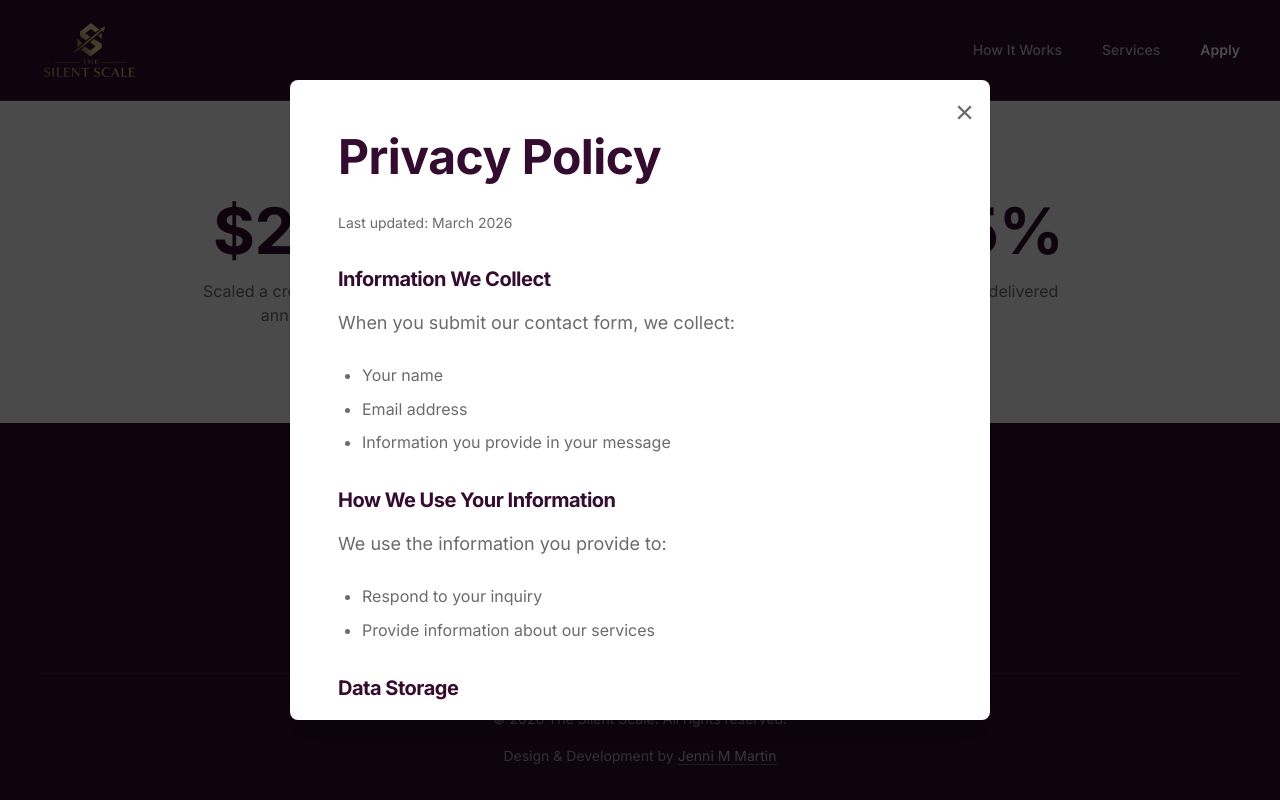
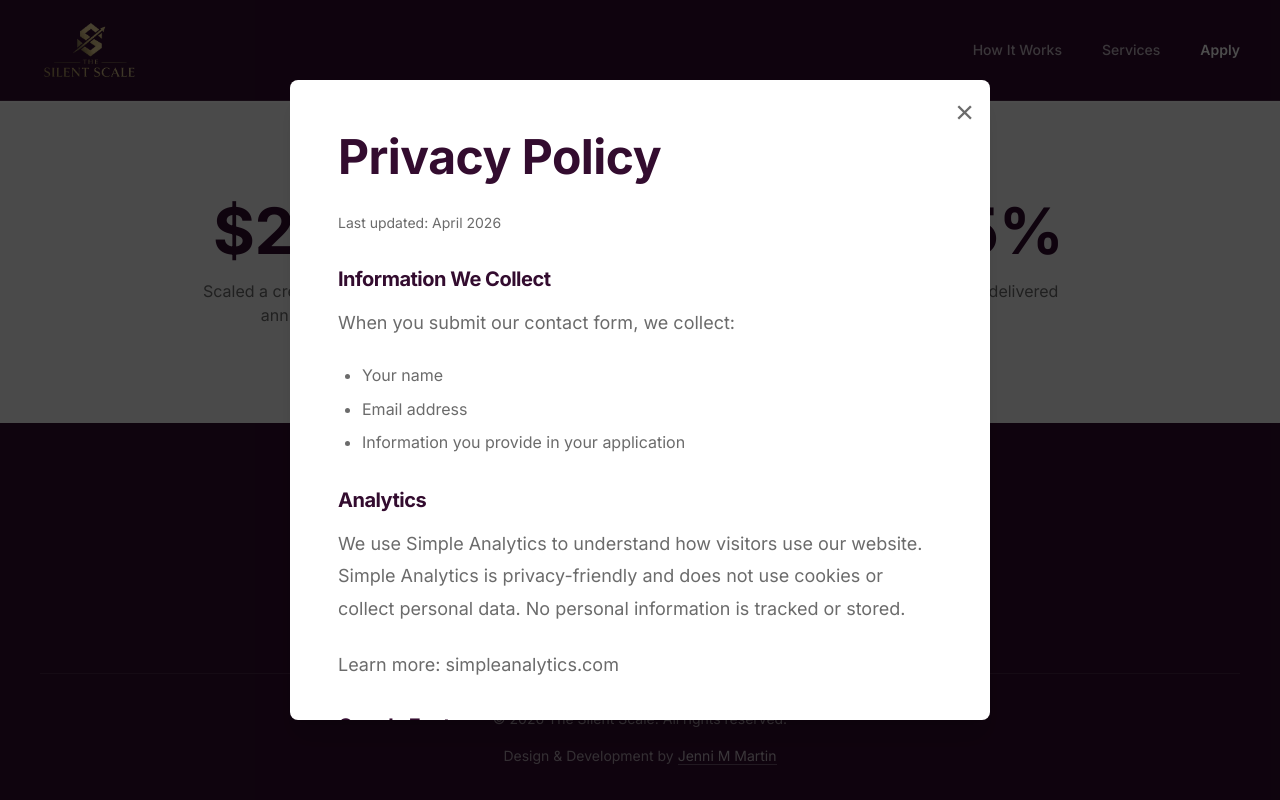
Before and after one commit to jennimmartin/the-silent-scale, a React (Vite) app: page / in a window 1280 px wide. Both pictures are taken after a click on the button "Privacy". Shown: the part 6610-7410 px from the top of the page. Built offline with nearby package versions, Linux system fonts and the light colour scheme.

Commit message:
Final update before launch

```diff
--- a/index.html
+++ b/index.html
@@ -35,9 +35,6 @@
     <meta property="og:url" content="https://thesilentscale.com" />
     <meta property="og:type" content="website" />
 
-    <!-- Favicon -->
-    <link rel="icon" type="image/png" href="" />
-
     <!-- Google Fonts -->
     <link rel="preconnect" href="https://fonts.googleapis.com" />
     <link rel="preconnect" href="https://fonts.gstatic.com" crossorigin />
@@ -45,9 +42,36 @@
       href="https://fonts.googleapis.com/css2?family=Inter:wght@400;500;600;700&display=swap"
       rel="stylesheet"
     />
+
+    <!-- Simple Analytics -->
+    <script
+      async
+      defer
+      src="https://scripts.simpleanalyticscdn.com/latest.js"
+    ></script>
+    <noscript
+      ><img
+        src="https://queue.simpleanalyticscdn.com/noscript.gif"
+        alt=""
+        referrerpolicy="no-referrer-when-downgrade"
+    /></noscript>
   </head>
   <body>
     <div id="root"></div>
+
+    <!-- Hidden form for Netlify Forms detection -->
+    <form name="contact" netlify netlify-honeypot="bot-field" hidden>
+      <input type="hidden" name="form-name" value="contact" />
+      <input type="text" name="bot-field" />
+      <input type="text" name="name" />
+      <input type="email" name="email" />
+      <input type="text" name="audienceSize" />
+      <input type="text" name="currentRevenue" />
+      <textarea name="buildGoal"></textarea>
+      <textarea name="biggestChallenge"></textarea>
+      <input type="text" name="platforms" />
+    </form>
+
     <script type="module" src="/src/main.jsx"></script>
   </body>
 </html>
--- a/src/components/PrivacyModal.jsx
+++ b/src/components/PrivacyModal.jsx
@@ -11,7 +11,7 @@ export default function PrivacyModal({ isOpen, onClose }) {
         </button>
 
         <h2>Privacy Policy</h2>
-        <p className="last-updated">Last updated: March 2026</p>
+        <p className="last-updated">Last updated: April 2026</p>
 
         <div className="privacy-content">
           <h3>Information We Collect</h3>
@@ -19,24 +19,70 @@ export default function PrivacyModal({ isOpen, onClose }) {
           <ul>
             <li>Your name</li>
             <li>Email address</li>
-            <li>Information you provide in your message</li>
+            <li>Information you provide in your application</li>
           </ul>
+
+          <h3>Analytics</h3>
+          <p>
+            We use Simple Analytics to understand how visitors use our website.
+            Simple Analytics is privacy-friendly and does not use cookies or
+            collect personal data. No personal information is tracked or stored.
+          </p>
+          <p>
+            Learn more:{" "}
+            <a
+              href="https://simpleanalytics.com"
+              target="_blank"
+              rel="noopener noreferrer"
+            >
+              simpleanalytics.com
+            </a>
+          </p>
+
+          <h3>Google Fonts</h3>
+          <p>
+            This website uses Google Fonts to display typography. Google Fonts
+            may set cookies to deliver fonts efficiently. No personal data is
+            collected through Google Fonts.
+          </p>
+          <p>
+            Learn more:{" "}
+            <a
+              href="https://developers.google.com/fonts/faq/privacy"
+              target="_blank"
+              rel="noopener noreferrer"
+            >
+              Google Fonts Privacy
+            </a>
+          </p>
 
           <h3>How We Use Your Information</h3>
           <p>We use the information you provide to:</p>
           <ul>
             <li>Respond to your inquiry</li>
+            <li>Evaluate partnership opportunities</li>
             <li>Provide information about our services</li>
           </ul>
 
           <h3>Data Storage</h3>
           <p>
-            Your information is sent via email and stored securely. We do not
-            sell or share your personal information with third parties.
+            Your form submissions are stored securely via Netlify Forms and sent
+            to our business email. We do not sell or share your personal
+            information with third parties.
+          </p>
+
+          <h3>Your Rights</h3>
+          <p>
+            You can request deletion of your data at any time by contacting us.
           </p>
 
           <h3>Contact</h3>
-          <p>For privacy questions, contact: haddisfeven@gmail.com</p>
+          <p>
+            For privacy questions, contact:{" "}
+            <a href="mailto:feven@thesilentscale.com">
+              feven@thesilentscale.com
+            </a>
+          </p>
         </div>
       </div>
     </div>
```
Also changed, not shown: public/robots.txt (added).
